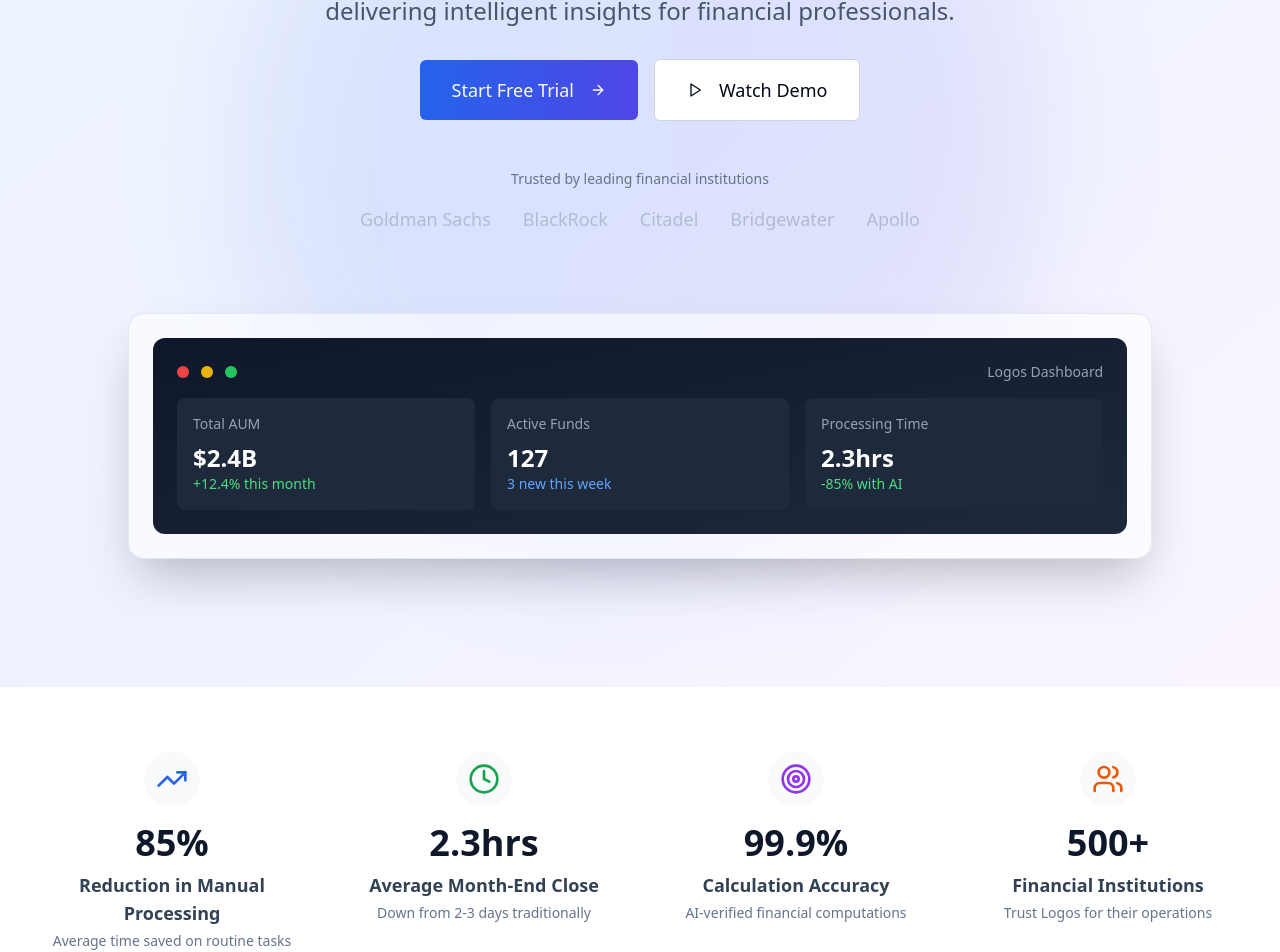
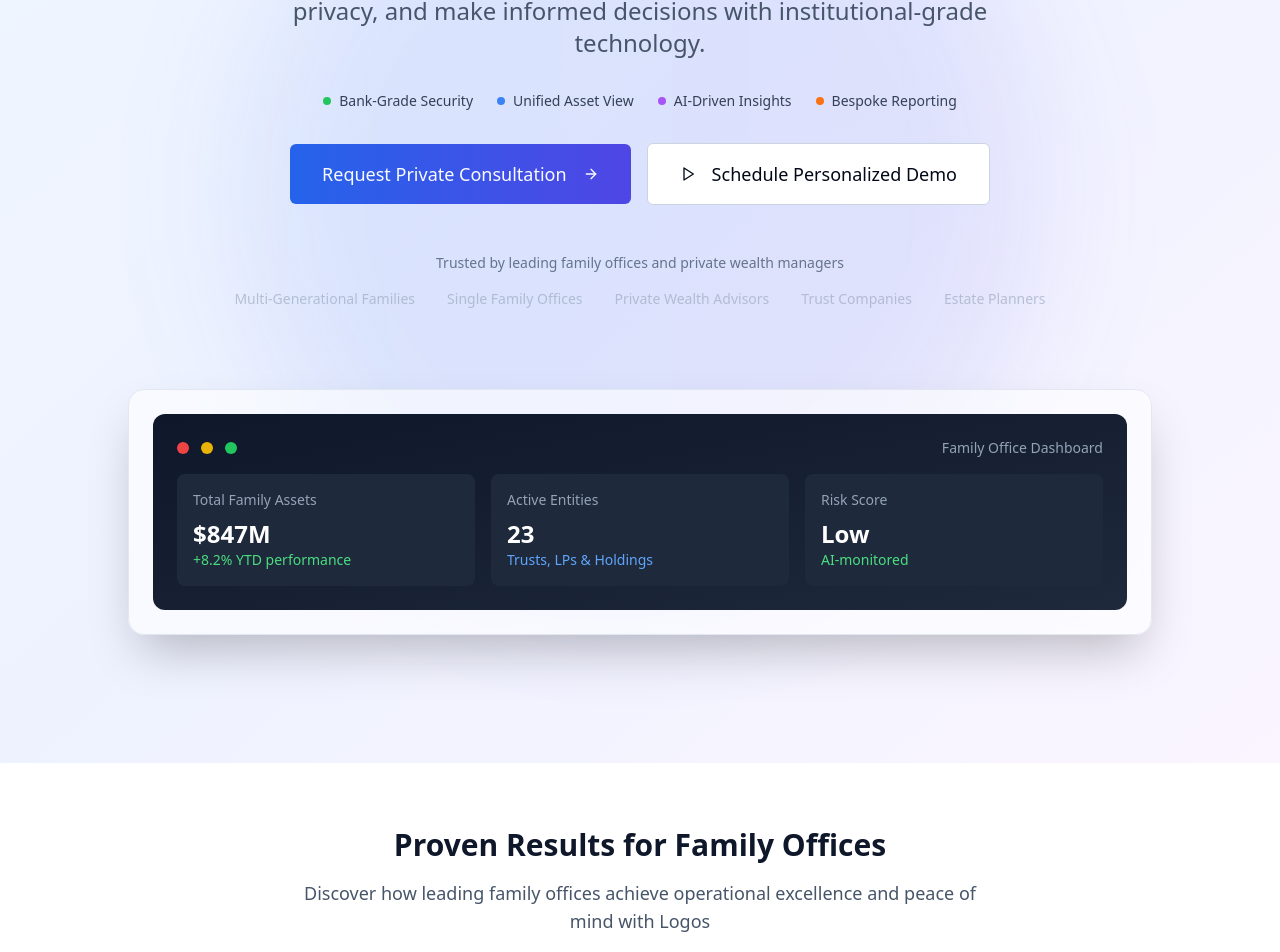
Before and after one commit to MrThreeOhFive/logos-ai-financial-hub, a React (Vite) app: page / in a window 1280 px wide. Shown: the part 448-1400 px from the top of the page. Built offline with nearby package versions, Linux system fonts and the light colour scheme.

Commit message:
Refactor: Home Office landing page content
Update the landing page content to target the home office audience, including headline, value proposition, language, and calls to action.

```diff
--- a/src/components/CTASection.tsx
+++ b/src/components/CTASection.tsx
@@ -1,40 +1,55 @@
+
 import { Button } from "@/components/ui/button";
 import { ArrowRight, CheckCircle } from "lucide-react";
+
 export const CTASection = () => {
-  const benefits = ["14-day free trial", "No setup fees", "Cancel anytime", "Expert onboarding"];
-  return <section id="cta" className="py-24 bg-gradient-to-br from-blue-600 to-indigo-700">
+  const benefits = ["Private consultation", "Customized demo", "Security assessment", "Implementation planning"];
+
+  return (
+    <section id="cta" className="py-24 bg-gradient-to-br from-blue-600 to-indigo-700">
       <div className="max-w-4xl mx-auto px-4 sm:px-6 lg:px-8 text-center">
         <h2 className="text-4xl md:text-5xl font-bold text-white mb-6">
           Ready to Transform Your
           <br />
-          Financial Operations?
+          Family Office Operations?
         </h2>
 
         <p className="text-xl text-blue-100 mb-8 max-w-2xl mx-auto">
-          Join hundreds of leading financial institutions who have revolutionized
-          their fund administration with Logos' AI-powered platform.
+          Join sophisticated family offices who have revolutionized their wealth management
+          with Logos' AI-powered platform designed for privacy, precision, and peace of mind.
         </p>
 
         <div className="flex flex-wrap justify-center gap-6 mb-8">
-          {benefits.map((benefit, index) => <div key={index} className="flex items-center text-blue-100">
+          {benefits.map((benefit, index) => (
+            <div key={index} className="flex items-center text-blue-100">
               <CheckCircle className="h-5 w-5 mr-2 text-green-400" />
               {benefit}
-            </div>)}
+            </div>
+          ))}
         </div>
 
         <div className="flex flex-col sm:flex-row gap-4 justify-center items-center">
-          <Button size="lg" className="bg-white text-blue-600 hover:bg-blue-50 text-lg px-8 py-4 h-auto font-semibold" onClick={() => window.location.href = '/dashboard'}>
-            Start Free Trial
+          <Button
+            size="lg"
+            className="bg-white text-blue-600 hover:bg-blue-50 text-lg px-8 py-4 h-auto font-semibold"
+            onClick={() => window.location.href = '/dashboard'}
+          >
+            Request Private Consultation
             <ArrowRight className="ml-2 h-5 w-5" />
           </Button>
-          <Button variant="outline" size="lg" className="border-white px-8 py-4 h-auto bg-slate-50 text-blue-600 text-lg">
-            Schedule Demo
+          <Button
+            variant="outline"
+            size="lg"
+            className="border-white px-8 py-4 h-auto bg-slate-50 text-blue-600 text-lg"
+          >
+            Download Family Office Guide
           </Button>
         </div>
 
         <p className="text-sm text-blue-200 mt-6">
-          Used by 500+ financial institutions • SOC 2 Type II Certified • Bank-grade security
+          Trusted by 150+ family offices • SOC 2 Type II Certified • Bank-grade security & privacy
         </p>
       </div>
-    </section>;
+    </section>
+  );
 };
--- a/src/components/HeroSection.tsx
+++ b/src/components/HeroSection.tsx
@@ -16,44 +16,64 @@ export const HeroSection = () => {
           <div className="mb-8 flex justify-center">
             <Badge variant="secondary" className="px-4 py-2 bg-white/50 backdrop-blur-sm border border-blue-200 text-blue-700 hover:bg-white/70 transition-colors">
               <Sparkles className="w-4 h-4 mr-2" />
-              Introducing AI-Powered Fund Administration
+              Institutional Power, Personalized for Your Legacy
               <ArrowRight className="w-4 h-4 ml-2" />
             </Badge>
           </div>
 
           {/* Main Headline */}
           <h1 className="text-5xl md:text-7xl font-bold text-slate-900 mb-6 leading-tight">
-            The Future of{" "}
+            Intelligent Wealth{" "}
             <span className="bg-gradient-to-r from-blue-600 to-indigo-600 bg-clip-text text-transparent">
-              Financial Operations
+              Command Center
             </span>
           </h1>
 
           {/* Subheadline */}
           <p className="text-xl md:text-2xl text-slate-600 mb-8 max-w-3xl mx-auto leading-relaxed">
-            Logos revolutionizes portfolio accounting and fund administration with AI-powered automation,
-            eliminating manual processes and delivering intelligent insights for financial professionals.
+            The AI-powered financial platform built for family offices and private wealth management.
+            Consolidate complex assets, ensure privacy, and make informed decisions with institutional-grade technology.
           </p>
+
+          {/* Key Benefits */}
+          <div className="flex flex-wrap justify-center gap-6 mb-8 text-sm">
+            <div className="flex items-center text-slate-700">
+              <div className="w-2 h-2 bg-green-500 rounded-full mr-2"></div>
+              Bank-Grade Security
+            </div>
+            <div className="flex items-center text-slate-700">
+              <div className="w-2 h-2 bg-blue-500 rounded-full mr-2"></div>
+              Unified Asset View
+            </div>
+            <div className="flex items-center text-slate-700">
+              <div className="w-2 h-2 bg-purple-500 rounded-full mr-2"></div>
+              AI-Driven Insights
+            </div>
+            <div className="flex items-center text-slate-700">
+              <div className="w-2 h-2 bg-orange-500 rounded-full mr-2"></div>
+              Bespoke Reporting
+            </div>
+          </div>
 
           {/* CTA Buttons */}
           <div className="flex flex-col sm:flex-row gap-4 justify-center items-center mb-12">
             <Button size="lg" className="bg-gradient-to-r from-blue-600 to-indigo-600 hover:from-blue-700 hover:to-indigo-700 text-lg px-8 py-4 h-auto">
-              Start Free Trial
+              Request Private Consultation
               <ArrowRight className="ml-2 h-5 w-5" />
             </Button>
             <Button variant="outline" size="lg" className="text-lg px-8 py-4 h-auto border-slate-300 hover:bg-slate-50">
               <Play className="mr-2 h-5 w-5" />
-              Watch Demo
+              Schedule Personalized Demo
             </Button>
           </div>
 
           {/* Trust Indicators */}
           <div className="flex flex-col items-center space-y-4">
-            <p className="text-sm text-slate-500">Trusted by leading financial institutions</p>
+            <p className="text-sm text-slate-500">Trusted by leading family offices and private wealth managers</p>
             <div className="flex flex-wrap justify-center items-center gap-8 opacity-60">
-              {["Goldman Sachs", "BlackRock", "Citadel", "Bridgewater", "Apollo"].map((company) => (
-                <div key={company} className="text-slate-400 font-medium text-lg">
-                  {company}
+              {["Multi-Generational Families", "Single Family Offices", "Private Wealth Advisors", "Trust Companies", "Estate Planners"].map((client) => (
+                <div key={client} className="text-slate-400 font-medium text-sm">
+                  {client}
                 </div>
               ))}
             </div>
@@ -70,23 +90,23 @@ export const HeroSection = () => {
                   <div className="w-3 h-3 bg-yellow-500 rounded-full" />
                   <div className="w-3 h-3 bg-green-500 rounded-full" />
                 </div>
-                <div className="text-sm text-slate-400">Logos Dashboard</div>
+                <div className="text-sm text-slate-400">Family Office Dashboard</div>
               </div>
               <div className="grid grid-cols-1 md:grid-cols-3 gap-4">
                 <div className="bg-slate-800 rounded-lg p-4">
-                  <div className="text-sm text-slate-400 mb-2">Total AUM</div>
-                  <div className="text-2xl font-bold">$2.4B</div>
-                  <div className="text-green-400 text-sm">+12.4% this month</div>
+                  <div className="text-sm text-slate-400 mb-2">Total Family Assets</div>
+                  <div className="text-2xl font-bold">$847M</div>
+                  <div className="text-green-400 text-sm">+8.2% YTD performance</div>
                 </div>
                 <div className="bg-slate-800 rounded-lg p-4">
-                  <div className="text-sm text-slate-400 mb-2">Active Funds</div>
-                  <div className="text-2xl font-bold">127</div>
-                  <div className="text-blue-400 text-sm">3 new this week</div>
+                  <div className="text-sm text-slate-400 mb-2">Active Entities</div>
+                  <div className="text-2xl font-bold">23</div>
+                  <div className="text-blue-400 text-sm">Trusts, LPs & Holdings</div>
                 </div>
                 <div className="bg-slate-800 rounded-lg p-4">
-                  <div className="text-sm text-slate-400 mb-2">Processing Time</div>
-                  <div className="text-2xl font-bold">2.3hrs</div>
-                  <div className="text-green-400 text-sm">-85% with AI</div>
+                  <div className="text-sm text-slate-400 mb-2">Risk Score</div>
+                  <div className="text-2xl font-bold">Low</div>
+                  <div className="text-green-400 text-sm">AI-monitored</div>
                 </div>
               </div>
             </div>
--- a/src/components/StatsSection.tsx
+++ b/src/components/StatsSection.tsx
@@ -1,36 +1,45 @@
+
 import { TrendingUp, Clock, Target, Users } from "lucide-react";
 
 export const StatsSection = () => {
   const stats = [
     {
       icon: <TrendingUp className="h-8 w-8 text-blue-600" />,
-      value: "85%",
-      label: "Reduction in Manual Processing",
-      description: "Average time saved on routine tasks"
+      value: "92%",
+      label: "Operational Efficiency Gain",
+      description: "Average time saved on family office tasks"
     },
     {
       icon: <Clock className="h-8 w-8 text-green-600" />,
-      value: "2.3hrs",
-      label: "Average Month-End Close",
-      description: "Down from 2-3 days traditionally"
+      value: "1.5hrs",
+      label: "Monthly Reporting Time",
+      description: "Down from 3-5 days traditionally"
     },
     {
       icon: <Target className="h-8 w-8 text-purple-600" />,
       value: "99.9%",
-      label: "Calculation Accuracy",
-      description: "AI-verified financial computations"
+      label: "Data Accuracy & Security",
+      description: "Bank-grade protection & precision"
     },
     {
       icon: <Users className="h-8 w-8 text-orange-600" />,
-      value: "500+",
-      label: "Financial Institutions",
-      description: "Trust Logos for their operations"
+      value: "150+",
+      label: "Family Offices Served",
+      description: "Trust Logos for their wealth management"
     }
   ];
 
   return (
     <section id="stats" className="py-16 bg-white">
       <div className="max-w-7xl mx-auto px-4 sm:px-6 lg:px-8">
+        <div className="text-center mb-12">
+          <h2 className="text-3xl font-bold text-slate-900 mb-4">
+            Proven Results for Family Offices
+          </h2>
+          <p className="text-lg text-slate-600 max-w-2xl mx-auto">
+            Discover how leading family offices achieve operational excellence and peace of mind with Logos
+          </p>
+        </div>
         <div className="grid grid-cols-1 md:grid-cols-2 lg:grid-cols-4 gap-8">
           {stats.map((stat, index) => (
             <div key={index} className="text-center group hover:scale-105 transition-transform duration-200">
--- a/src/components/TestimonialsSection.tsx
+++ b/src/components/TestimonialsSection.tsx
@@ -1,27 +1,28 @@
+
 import { Card, CardContent } from "@/components/ui/card";
 import { Star } from "lucide-react";
 
 export const TestimonialsSection = () => {
   const testimonials = [
     {
-      quote: "Logos has transformed our fund administration. What used to take days now takes hours, and the AI-powered insights have elevated our entire operation.",
-      author: "Sarah Chen",
-      title: "COO",
-      company: "Meridian Capital Partners",
+      quote: "Logos transformed our family office operations. We now have complete visibility across our complex asset structure and can generate customized reports for different family members in minutes, not days.",
+      author: "Chief Investment Officer",
+      title: "Multi-Generational Family Office",
+      company: "$2.1B in Assets Under Management",
       rating: 5
     },
     {
-      quote: "The automated data extraction alone has saved us 40+ hours per month. The platform's intelligence continues to amaze our team.",
-      author: "Michael Rodriguez",
-      title: "Fund Administrator",
-      company: "Atlas Family Office",
+      quote: "The AI-powered insights have been game-changing for our risk management. Logos proactively identifies potential issues and opportunities across our diverse investment portfolio before they become problems.",
+      author: "Family Office Principal",
+      title: "Single Family Office",
+      company: "International Private Wealth",
       rating: 5
     },
     {
-      quote: "Finally, a platform that understands the complexities of private equity accounting. The waterfall calculations are flawless.",
-      author: "Jennifer Park",
-      title: "Investment Accountant",
-      company: "Pinnacle Ventures",
+      quote: "Security and privacy were our top concerns. Logos exceeded our expectations with bank-grade security and granular access controls, giving us complete confidence in protecting our family's sensitive information.",
+      author: "Chief Operating Officer",
+      title: "Private Wealth Management Firm",
+      company: "Serving 12 Ultra-HNW Families",
       rating: 5
     }
   ];
@@ -32,10 +33,10 @@ export const TestimonialsSection = () => {
         {/* Section Header */}
         <div className="text-center mb-16">
           <h2 className="text-4xl md:text-5xl font-bold text-slate-900 mb-6">
-            Trusted by <span className="bg-gradient-to-r from-blue-600 to-indigo-600 bg-clip-text text-transparent">Industry Leaders</span>
+            Trusted by <span className="bg-gradient-to-r from-blue-600 to-indigo-600 bg-clip-text text-transparent">Leading Family Offices</span>
           </h2>
           <p className="text-xl text-slate-600 max-w-3xl mx-auto">
-            See how financial professionals are revolutionizing their operations with Logos
+            See how sophisticated family offices achieve operational excellence and enhanced stewardship with Logos
           </p>
         </div>
 
@@ -71,16 +72,16 @@ export const TestimonialsSection = () => {
         <div className="mt-16 text-center">
           <div className="grid grid-cols-1 md:grid-cols-3 gap-8 max-w-3xl mx-auto">
             <div>
-              <div className="text-3xl font-bold text-slate-900">4.9/5</div>
-              <div className="text-slate-600">Customer Satisfaction</div>
+              <div className="text-3xl font-bold text-slate-900">SOC 2</div>
+              <div className="text-slate-600">Type II Certified</div>
             </div>
             <div>
-              <div className="text-3xl font-bold text-slate-900">99.9%</div>
-              <div className="text-slate-600">Uptime Guarantee</div>
+              <div className="text-3xl font-bold text-slate-900">256-bit</div>
+              <div className="text-slate-600">Encryption Standard</div>
             </div>
             <div>
               <div className="text-3xl font-bold text-slate-900">24/7</div>
-              <div className="text-slate-600">Enterprise Support</div>
+              <div className="text-slate-600">Dedicated Support</div>
             </div>
           </div>
         </div>
```
